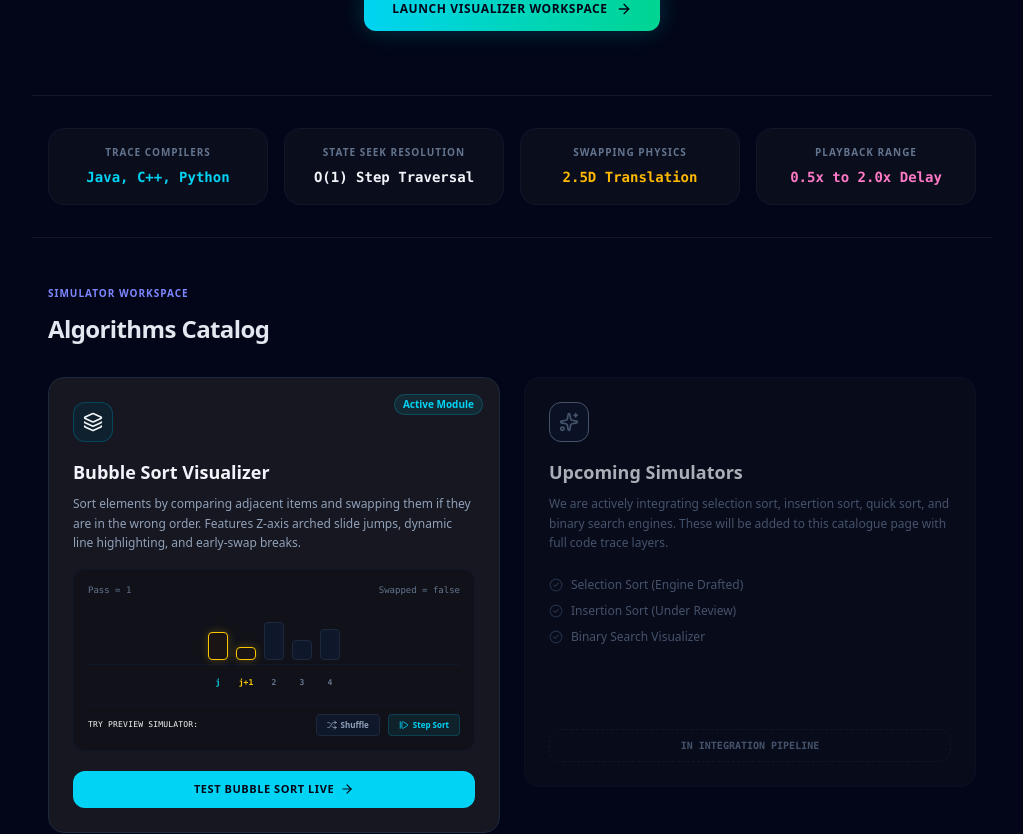
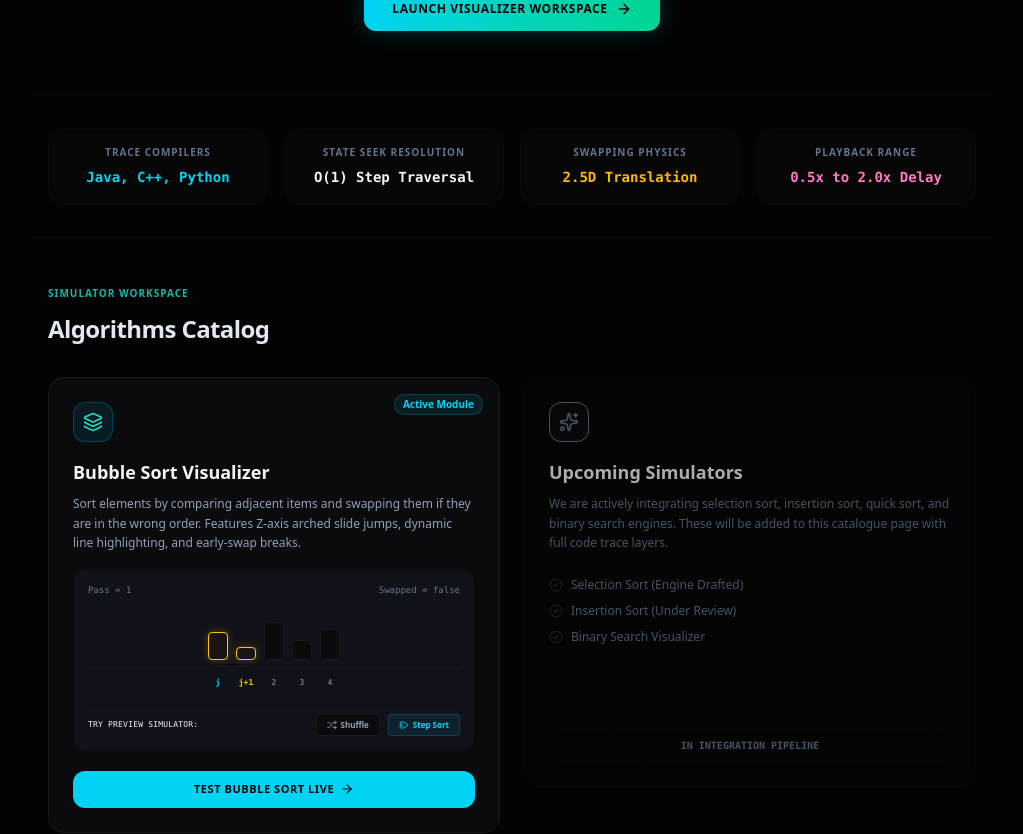
Before and after one commit to deekshagarg1/AlgoInsight, a React (Vite) app in the folder client/: page /#/home in a window 1280 px wide. Shown: the part 587-1421 px from the top of the page, without its empty margins (128-1151 px from the left). Built offline with nearby package versions, Linux system fonts and the light colour scheme.

Commit message:
style: implement luxury midnight onyx & aurora teal theme overrides

```diff
--- a/client/src/index.css
+++ b/client/src/index.css
@@ -1,20 +1,21 @@
 @import "tailwindcss";
 
+@theme {
+  --color-slate-950: #030303;
+  --color-slate-900: #0b0b0d;
+  --color-slate-800: #18181b;
+  --color-slate-700: #27272a;
+
+  --color-indigo-500: #0d9488;
+  --color-indigo-600: #0f766e;
+  --color-indigo-400: #14b8a6;
+  --color-indigo-300: #2dd4bf;
+  --color-indigo-955: #042f2e;
+}
+
 @layer base {
-  :root {
-    --bg-primary: #0b0f19;
-    --bg-secondary: #111827;
-    --bg-tertiary: #1f2937;
-    --accent-blue: #3b82f6;
-    --accent-cyan: #06b6d4;
-    --accent-purple: #8b5cf6;
-    --accent-emerald: #10b981;
-    --accent-amber: #f59e0b;
-    --accent-rose: #f43f5e;
-  }
-
   body {
-    background-color: #0b0f19;
+    background-color: #030303;
     color: #f3f4f6;
     font-family: system-ui, -apple-system, BlinkMacSystemFont, 'Segoe UI', Roboto, Oxygen, Ubuntu, Cantarell, sans-serif;
     margin: 0;
@@ -22,22 +23,123 @@
     overflow-x: hidden;
   }
 
-  /* Custom sleek scrollbar */
+  /* Direct overrides for arbitrary compiled tailwind hex colors */
+  .bg-\[\#161720\] {
+    background-color: #0b0b0d !important;
+  }
+  .bg-\[\#161720\]\/45 {
+    background-color: rgba(11, 11, 13, 0.45) !important;
+  }
+  .bg-\[\#1c1d27\]\/40 {
+    background-color: rgba(16, 16, 19, 0.4) !important;
+  }
+  .bg-\[\#1a1b24\]\/40 {
+    background-color: rgba(16, 16, 19, 0.4) !important;
+  }
+  .bg-\[\#1e1f29\] {
+    background-color: #0b0b0d !important;
+  }
+  .bg-\[\#21222c\] {
+    background-color: #101013 !important;
+  }
+  .bg-\[\#21222c\]\/50 {
+    background-color: rgba(16, 16, 19, 0.5) !important;
+  }
+  .bg-\[\#21222c\]\/20 {
+    background-color: rgba(16, 16, 19, 0.2) !important;
+  }
+  .bg-\[\#21222c\]\/40 {
+    background-color: rgba(16, 16, 19, 0.4) !important;
+  }
+
+  .border-\[\#20212b\] {
+    border-color: #18181b !important;
+  }
+  .border-\[\#20212b\]\/40 {
+    border-color: rgba(24, 24, 27, 0.4) !important;
+  }
+  .border-\[\#20212b\]\/50 {
+    border-color: rgba(24, 24, 27, 0.5) !important;
+  }
+  .border-\[\#20212b\]\/60 {
+    border-color: rgba(24, 24, 27, 0.6) !important;
+  }
+  .border-\[\#20212b\]\/75 {
+    border-color: rgba(24, 24, 27, 0.75) !important;
+  }
+  .border-\[\#20212b\]\/80 {
+    border-color: rgba(24, 24, 27, 0.8) !important;
+  }
+
+  /* Webkit custom scrollbars styling */
   ::-webkit-scrollbar {
     width: 6px;
     height: 6px;
   }
 
   ::-webkit-scrollbar-track {
-    background: #0f172a;
+    background: #030303;
   }
 
   ::-webkit-scrollbar-thumb {
-    background: #334155;
+    background: #18181b;
     border-radius: 9999px;
   }
 
   ::-webkit-scrollbar-thumb:hover {
-    background: #475569;
+    background: #27272a;
+  }
+
+  /* ==========================================================================
+     Vercel / Linear High-End Software Styling Luxury Refinements
+     ========================================================================== */
+
+  /* Smooth cubic-bezier transitions override for scaling, borders, and shadows */
+  .transition-all {
+    transition: all 350ms cubic-bezier(0.16, 1, 0.3, 1) !important;
+  }
+
+  /* Premium glowing card borders on hover */
+  .hover\:border-cyan-500\/35:hover {
+    border-color: rgba(20, 184, 166, 0.35) !important;
+    box-shadow: 0 0 35px rgba(20, 184, 166, 0.08) !important;
+    transform: translateY(-2px);
+  }
+
+  .hover\:border-slate-700\/80:hover {
+    border-color: rgba(20, 184, 166, 0.25) !important;
+    box-shadow: 0 0 35px rgba(20, 184, 166, 0.06) !important;
+    transform: translateY(-1px) scale(1.003);
+  }
+
+  /* Dynamic micro-glow for badges and headers */
+  .text-cyan-455 {
+    color: #2dd4bf !important;
+    text-shadow: 0 0 10px rgba(45, 212, 191, 0.2);
+  }
+
+  /* CodePanel Highlight Line Glow indicators overlay */
+  .bg-yellow-500\/10 {
+    background-color: rgba(20, 184, 166, 0.08) !important;
+    border-left: 3px solid #2dd4bf !important;
+    box-shadow: inset 4px 0 10px rgba(20, 184, 166, 0.05);
+  }
+
+  .bg-emerald-500\/10 {
+    background-color: rgba(16, 185, 129, 0.08) !important;
+    border-left: 3px solid #10b981 !important;
+    box-shadow: inset 4px 0 10px rgba(16, 185, 129, 0.05);
+  }
+
+  .bg-pink-500\/10 {
+    background-color: rgba(244, 63, 94, 0.08) !important;
+    border-left: 3px solid #f43f5e !important;
+    box-shadow: inset 4px 0 10px rgba(244, 63, 94, 0.05);
+  }
+
+  .bg-\[\#44475a\]\/75 {
+    background-color: rgba(20, 184, 166, 0.07) !important;
+    border-left: 3px solid #0d9488 !important;
+    box-shadow: inset 4px 0 10px rgba(20, 184, 166, 0.05);
   }
 }
```
